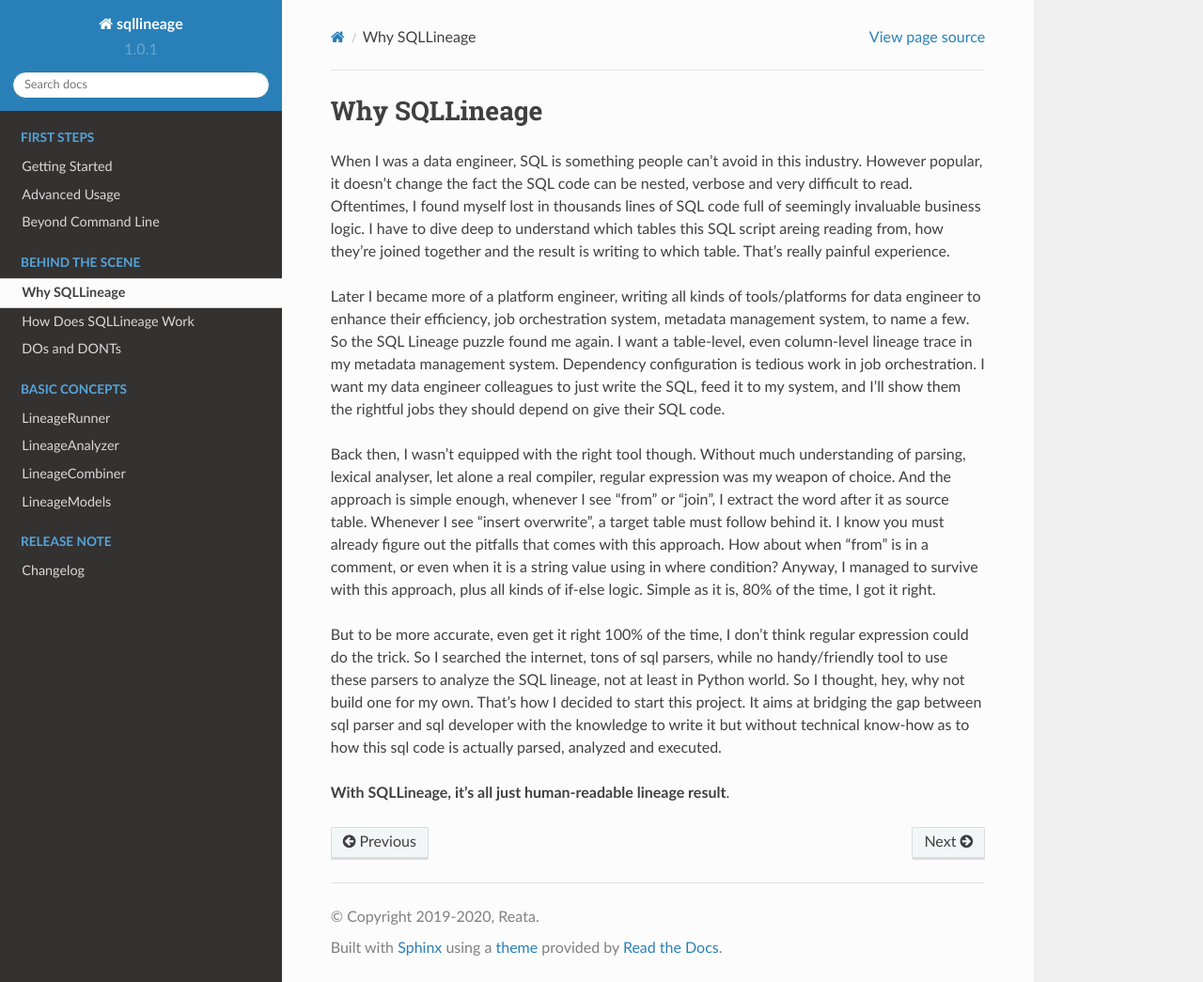
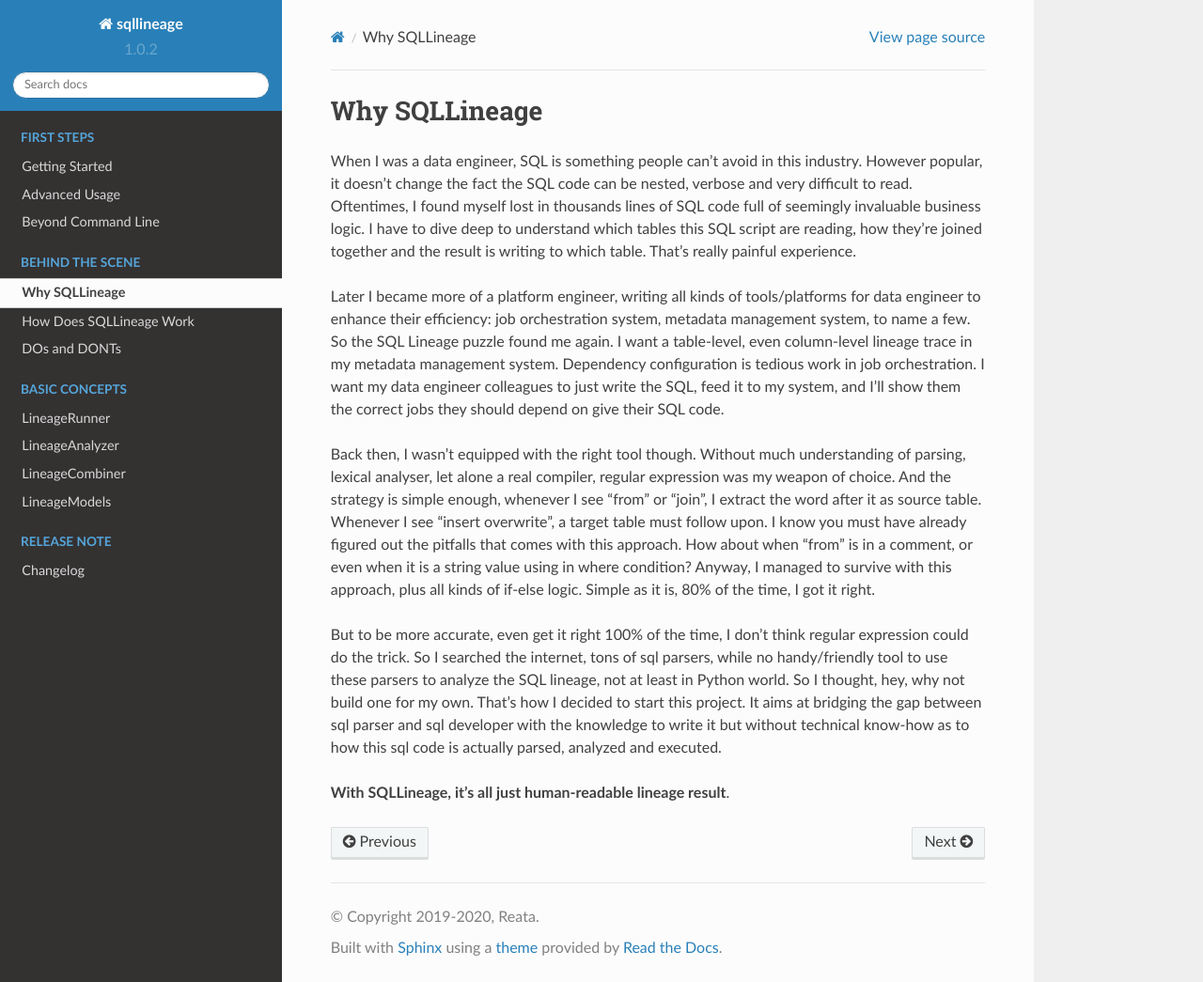
Before and after one commit to reata/sqllineage, a Sphinx documentation site: the page built from docs/behind_the_scene/why_sqllineage.rst, in a window 1280 px wide and 1045 px high. Shown: the whole window at 94% size. Built offline with Sphinx 7.4.7 and the Read the Docs theme 2.0.0, drawn with Linux system fonts in a browser that asks for light colours.

Commit message:
chore: bump version to 1.0.2 (#101)
* chore: bump version to 1.0.2

* docs: refine docs

```diff
--- a/docs/basic_concepts/lineage_analyzer.rst
+++ b/docs/basic_concepts/lineage_analyzer.rst
@@ -2,7 +2,7 @@
 LineageAnalyzer
 ***************
 
-LineageAnalyzer is the core processing logic for one-statement SQL analysis.
+LineageAnalyzer contains the core processing logic for one-statement SQL analysis.
 
 sqllineage.core.LineageAnalyzer
 ===============================
--- a/docs/behind_the_scene/why_sqllineage.rst
+++ b/docs/behind_the_scene/why_sqllineage.rst
@@ -5,19 +5,19 @@
 When I was a data engineer, SQL is something people can't avoid in this industry. However popular, it doesn't change
 the fact the SQL code can be nested, verbose and very difficult to read. Oftentimes, I found myself lost in thousands
 lines of SQL code full of seemingly invaluable business logic. I have to dive deep to understand which tables this SQL
-script areing reading from, how they're joined together and the result is writing to which table. That's really painful
+script are reading, how they're joined together and the result is writing to which table. That's really painful
 experience.
 
 Later I became more of a platform engineer, writing all kinds of tools/platforms for data engineer to enhance their
-efficiency, job orchestration system, metadata management system, to name a few. So the SQL Lineage puzzle found me
+efficiency: job orchestration system, metadata management system, to name a few. So the SQL Lineage puzzle found me
 again. I want a table-level, even column-level lineage trace in my metadata management system. Dependency
 configuration is tedious work in job orchestration. I want my data engineer colleagues to just write the SQL,
-feed it to my system, and I'll show them the rightful jobs they should depend on give their SQL code.
+feed it to my system, and I'll show them the correct jobs they should depend on give their SQL code.
 
 Back then, I wasn't equipped with the right tool though. Without much understanding of parsing, lexical analyser, let alone
-a real compiler, regular expression was my weapon of choice. And the approach is simple enough, whenever I see "from"
+a real compiler, regular expression was my weapon of choice. And the strategy is simple enough, whenever I see "from"
 or "join", I extract the word after it as source table. Whenever I see "insert overwrite", a target table must follow
-behind it. I know you must already figure out the pitfalls that comes with this approach. How about when "from" is in a
+upon. I know you must have already figured out the pitfalls that comes with this approach. How about when "from" is in a
 comment, or even when it is a string value using in where condition? Anyway, I managed to survive with this approach,
 plus all kinds of if-else logic. Simple as it is, 80% of the time, I got it right.
 
--- a/sqllineage/__init__.py
+++ b/sqllineage/__init__.py
@@ -1,7 +1,7 @@
 import logging.config
 
 NAME = "sqllineage"
-VERSION = "1.0.1"
+VERSION = "1.0.2"
 DEFAULT_LOGGING = {
     "version": 1,
     "disable_existing_loggers": False,
```
Also changed, not shown: docs/behind_the_scene/how_sqllineage_work.rst (+4 -4 lines), docs/release_note/changelog.rst (+15 -0 lines).
